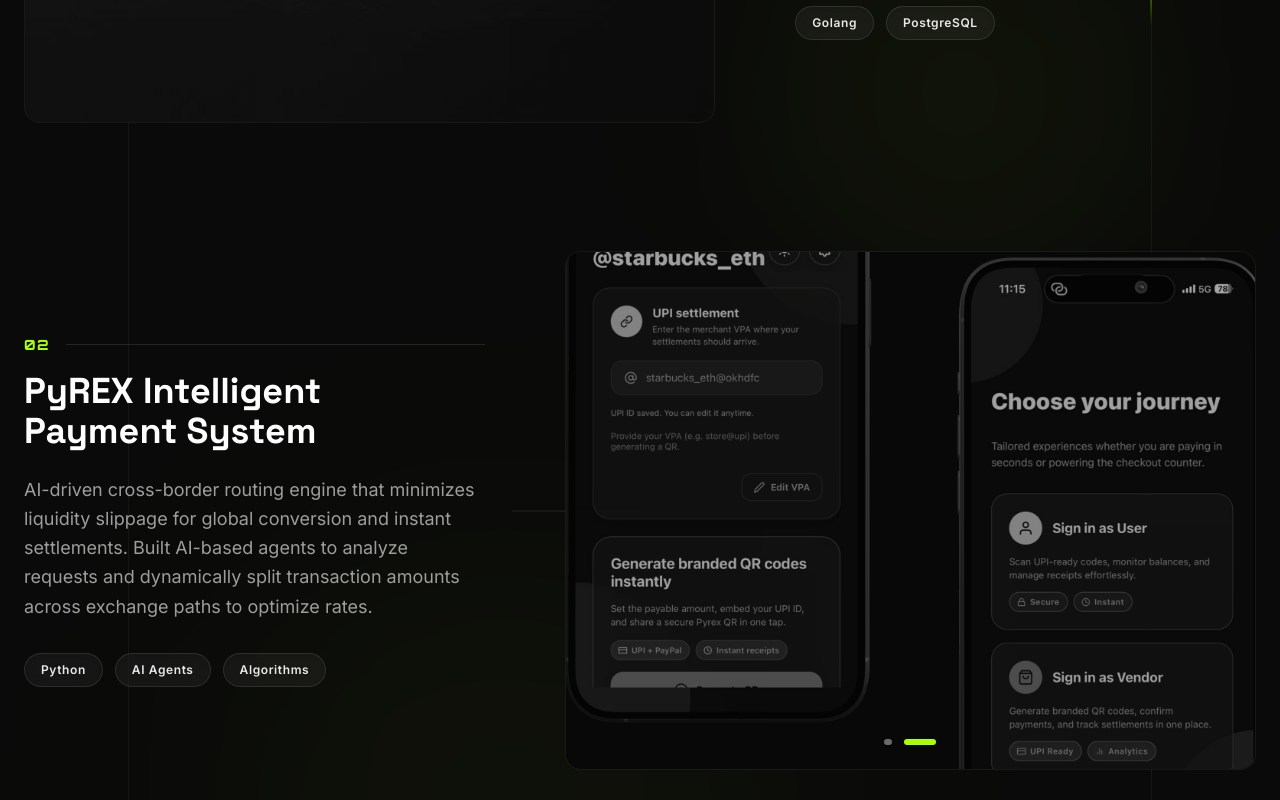
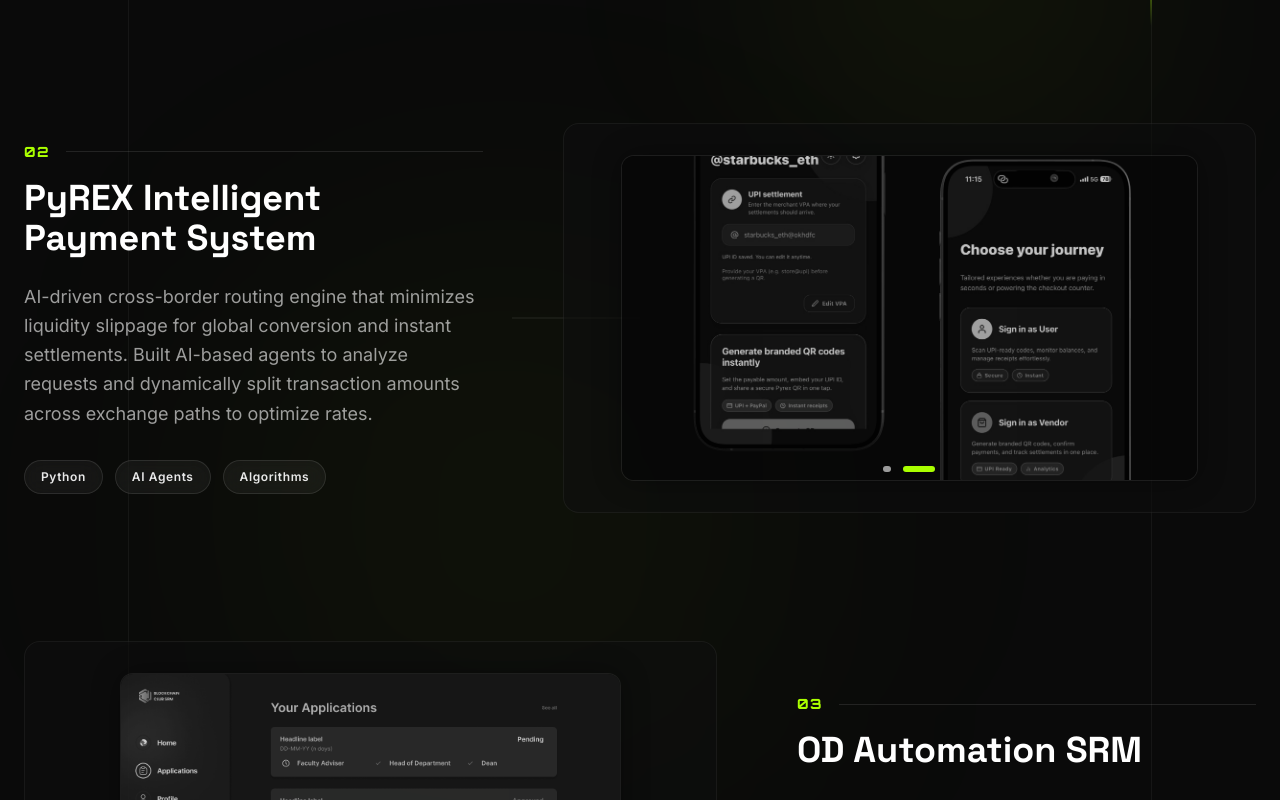
Before and after one commit to dev-zaid/portfolio, a React (Vite) app: page / in a window 1280 px wide. Shown: the part 4440-5240 px from the top of the page. Built offline with nearby package versions, Linux system fonts and the light colour scheme.

Commit message:
fix: project image cropped edges

```diff
--- a/src/components/Projects.tsx
+++ b/src/components/Projects.tsx
@@ -25,18 +25,21 @@ function ProjectCard({ project, idx }: { project: any, idx: number }) {
       <div className={`hidden lg:block absolute top-1/2 -translate-y-1/2 w-[10vw] h-px bg-white/10 z-0 ${isEven ? 'left-1/2' : 'right-1/2'}`}></div>
 
       {/* Project Image Box */}
-      <div className="w-full lg:w-3/5 relative overflow-hidden rounded-2xl bg-brand-gray/50 border border-white/5 aspect-[4/3] md:aspect-[16/9] lg:aspect-[4/3] z-10 group/image cursor-pointer">
+      <div className="w-full lg:w-3/5 relative overflow-hidden rounded-2xl bg-brand-gray/50 border border-white/5 aspect-[4/3] lg:aspect-video z-10 group/image cursor-pointer p-4 md:p-6 lg:p-8 flex flex-col justify-center">
+        {/* Subtle overlay */}
+        <div className="absolute inset-0 bg-brand-black/20 group-hover/image:bg-transparent transition-colors duration-500 pointer-events-none z-0"></div>
+
         <motion.div
-          whileHover={{ scale: 1.05 }}
+          whileHover={{ scale: 1.03 }}
           transition={{ duration: 0.7, ease: "easeOut" }}
-          className="w-full h-full relative"
+          className="relative w-full h-full z-10 flex items-center justify-center"
         >
           {project.images.map((img: string, i: number) => (
             <img
               key={i}
               src={img}
               alt={`${project.title} - view ${i + 1}`}
-              className={`absolute inset-0 w-full h-full object-cover transition-all duration-1000
+              className={`absolute inset-0 m-auto max-w-full max-h-full rounded-xl shadow-[0_0_30px_rgba(0,0,0,0.5)] ring-1 ring-white/10 transition-all duration-1000
                 ${i === currentImageIndex
                   ? 'opacity-80 group-hover/image:opacity-100 filter grayscale group-hover/image:grayscale-0 scale-100'
                   : 'opacity-0 scale-105 pointer-events-none'
@@ -46,20 +49,18 @@ function ProjectCard({ project, idx }: { project: any, idx: number }) {
 
           {/* Progress dots for multiple images */}
           {project.images.length > 1 && (
-            <div className="absolute bottom-6 left-1/2 -translate-x-1/2 flex gap-3 z-20">
+            <div className="absolute -bottom-2 md:bottom-2 left-1/2 -translate-x-1/2 flex gap-3 z-20">
               {project.images.map((_: any, i: number) => (
                 <button
                   key={i}
                   aria-label={`Go to slide ${i + 1}`}
                   onClick={(e) => { e.stopPropagation(); setCurrentImageIndex(i); }}
-                  className={`h-1.5 rounded-full transition-all duration-500 ${i === currentImageIndex ? 'bg-brand-accent w-8' : 'bg-white/40 hover:bg-white/70 w-2'}`}
+                  className={`h-1.5 rounded-full transition-all duration-500 shadow-black ${i === currentImageIndex ? 'bg-brand-accent w-8' : 'bg-white/60 hover:bg-white w-2'}`}
                 />
               ))}
             </div>
           )}
         </motion.div>
-        {/* Subtle overlay */}
-        <div className="absolute inset-0 bg-brand-black/20 group-hover/image:bg-transparent transition-colors duration-500 pointer-events-none"></div>
       </div>
 
       {/* Project Details */}
```
